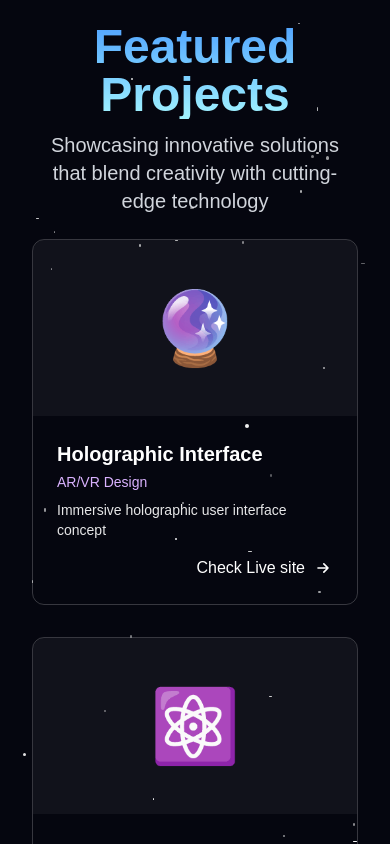
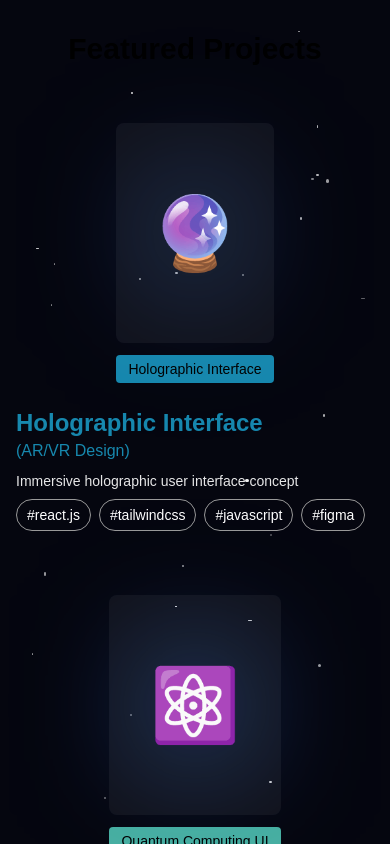
Before and after one commit to hurayracodes/abuhurayra, a React (Vite) app: page / in a window 390 px wide. Shown: the part 3860-4704 px from the top of the page. Built offline with nearby package versions, Linux system fonts and the light colour scheme.

Commit message:
work on projects

```diff
--- a/package.json
+++ b/package.json
@@ -11,6 +11,7 @@
   },
   "dependencies": {
     "@tailwindcss/vite": "^4.1.16",
+    "framer-motion": "^12.23.24",
     "lucide-react": "^0.548.0",
     "react": "^19.1.1",
     "react-dom": "^19.1.1",
--- a/src/components/Navigation.jsx
+++ b/src/components/Navigation.jsx
@@ -44,7 +44,7 @@ function Navigation() {
 
       {/* FULL SCREEN OVERLAY MENU (Mobile) */}
       <div
-        className={`fixed inset-0 z-[999] bg-gradient-to-br from-[#18183bbe] to-[#241238] border-white/20 backdrop-blur-xl flex flex-col justify-center items-center gap-10 text-white text-4xl transition-all duration-500 ${
+        className={`fixed inset-0 z-999 bg-linear-to-b from-[#18183bbe] to-[#241238] border-white/20 backdrop-blur-xl flex flex-col justify-center items-center gap-10 text-white text-4xl transition-all duration-500 ${
           isOpen ? "opacity-100 pointer-events-auto" : "opacity-0 pointer-events-none"
         }`}
       >
--- a/src/pages/Home.jsx
+++ b/src/pages/Home.jsx
@@ -4,7 +4,7 @@ import Info from "../ui/info";
 import Projects from "./Projects";
 import Testimonils from "./Testimonials";
 import Contact from "./Contact";
-import CtaSection from "../ui/CtaSection";
+import LostLoveSection from "../ui/LostLoveSection";
 
 function Home() {
   return (
@@ -14,7 +14,7 @@ function Home() {
     <Projects/>
     <Testimonils/>
     <Contact/>
-    <CtaSection/>
+    <LostLoveSection/>
     </>
   );
 }
--- a/src/ui/Gallery.jsx
+++ b/src/ui/Gallery.jsx
@@ -1,27 +1,70 @@
-import React from "react";
+import { motion } from "framer-motion";
 
 const galleryItems = [
-  { id: 3, title: "Holographic Interface", category: "AR/VR Design", image: "🔮", description: "Immersive holographic user interface concept", link: "#" },
-  { id: 4, title: "Quantum Computing UI", category: "Interface Design", image: "⚛️", description: "Next-generation quantum computing interface", link: "#" },
-  { id: 5, title: "Cyberpunk Portfolio", category: "Web Design", image: "🌃", description: "Dark cyberpunk-themed portfolio website", link: "#" },
-  { id: 6, title: "AI Assistant Interface", category: "AI/ML Design", image: "🤖", description: "Conversational AI assistant with emotion recognition", link: "#" },
-  { id: 7, title: "Space Mission Control", category: "Dashboard Design", image: "🚀", description: "Mission control dashboard for space exploration", link: "#" },
-  { id: 8, title: "Metaverse Gateway", category: "3D Design", image: "https://images.pexels.com/photos/32055930/pexels-photo-32055930.jpeg", description: "Portal interface for metaverse experiences", link: "#" },
+  {
+    id: 1,
+    title: "Holographic Interface",
+    category: "AR/VR Design",
+    image: "🔮",
+    description: "Immersive holographic user interface concept",
+    link: "#",
+    color: "#1788ae",
+  },
+  {
+    id: 2,
+    title: "Quantum Computing UI",
+    category: "Interface Design",
+    image: "⚛️",
+    description: "Next-generation quantum computing interface",
+    link: "#",
+    color: "#47afa1",
+  },
+  {
+    id: 3,
+    title: "Cyberpunk Portfolio",
+    category: "Web Design",
+    image: "🌃",
+    description: "Dark cyberpunk-themed portfolio website",
+    link: "#",
+    color: "#ffe578",
+  },
+  {
+    id: 4,
+    title: "AI Assistant Interface",
+    category: "AI/ML Design",
+    image: "🤖",
+    description: "Conversational AI assistant with emotion recognition",
+    link: "#",
+    color: "#fc815c",
+  },
+  {
+    id: 5,
+    title: "Space Mission Control",
+    category: "Dashboard Design",
+    image: "🚀",
+    description: "Mission control dashboard for space exploration",
+    link: "#",
+    color: "#459bd5",
+  },
+  {
+    id: 6,
+    title: "Metaverse Gateway",
+    category: "3D Design",
+    image:
+      "https://images.pexels.com/photos/32055930/pexels-photo-32055930.jpeg",
+    description: "Portal interface for metaverse experiences",
+    link: "#",
+    color: "#7a4fff",
+  },
 ];
 
 const Gallery = () => {
   return (
-    <section id="projects" className="relative min-h-screen py-16  px-8 overflow-hidden">
-          {/* Header Section */}
-        <div className="text-center flex flex-col pb-6 gap-3">
-          <h2 className="text-5xl font-bold bg-gradient-to-b from-blue-400 to-cyan-200 bg-clip-text text-transparent">
-            Featured Projects
-          </h2>
-          <p className="text-xl text-gray-300 max-w-2xl mx-auto">
-            Showcasing innovative solutions that blend creativity with cutting-edge technology
-          </p>
-        </div>
-      {/* ⭐ Star background */}
+    <section
+      id="projects"
+      className="relative max-w-screen-xl mx-auto px-4 sm:px-8 py-16 sm:pb-24 overflow-hidden"
+    >
+      {/* ⭐ Background Stars */}
       <div className="absolute inset-0 z-0 pointer-events-none">
         {Array.from({ length: 100 }).map((_, i) => (
           <span
@@ -40,54 +83,116 @@ const Gallery = () => {
         ))}
       </div>
 
-      {/* ✨ Gallery Content */}
-      <div className="relative z-10 max-w-7xl mx-auto grid grid-cols-1 sm:grid-cols-2 lg:grid-cols-3 gap-8">
-        {galleryItems.map(({ id, title, category, image, description, link }) => (
+      {/* Header */}
+      <h2 className="text-3xl sm:text-[40px] z-10 font-bold px-4 py-2 w-max mx-auto text-center">
+        Featured Projects
+      </h2>
+
+<div className="relative">
+      {/* Timeline Line */}
+      <div className="w-[2px] hidden sm:block bg-[#1788ae] absolute top-0 bottom-0 left-1/2 -translate-x-1/2"></div>
+      {/* Projects */}
+      <div className="relative z-10 flex flex-col gap-16 sm:gap-28 mt-12 sm:mt-20">
+        {galleryItems.map((item, index) => {
+          const isEven = index % 2 === 0;
+          return (
+            <motion.div
+              key={item.id}
+              initial={{ opacity: 0, y: 100 }}
+              whileInView={{ opacity: 1, y: 0 }}
+              transition={{ duration: 0.8, ease: "easeOut" }}
+              viewport={{ once: true, amount: 0.2 }}
+              className={`flex flex-col sm:flex-row items-center gap-6 sm:gap-[80px] relative ${
+                !isEven ? "sm:flex-row-reverse" : ""
+              }`}
+            >
+              {/* Dot & Line */}
               <div
-  key={id}
-  href={link}
-  className="group relative block rounded-xl border border-white/20 overflow-hidden hover:shadow-[0_0_20px_rgba(59,130,246,0.6)] hover:bg-gradient-to-br hover:from-[#21204ba9] hover:to-[#261935a4] transform transition duration-500 hover:rotate-3"
+                className={`absolute top-1/2 hidden sm:block ${
+                  isEven ? "left-[25%] right-1/2" : "left-1/2 right-[25%]"
+                }`}
+                style={{ height: "1px", backgroundColor: item.color }}
+              ></div>
+
+              <div
+                className="w-4 h-4 rounded-full border-[3px] absolute left-1/2 -translate-x-1/2 bg-[#111] z-10 hidden sm:block"
+                style={{ borderColor: item.color }}
+              ></div>
+              <div
+                className={`w-4 h-4 rounded-full border-[3px] border-[${item.color}] absolute left-1/2 -translate-x-1/2 bg-[#f00] z-10 hidden sm:block`}
+              ></div>
+
+              {/* Image */}
+              <a
+                href={item.link}
+                className={`flex w-full relative justify-center ${
+                  isEven ? "sm:justify-start" : "sm:justify-end"
+                }`}
               >
-  {/* Image Section (fixed height) */}
-  <div className="h-44 flex justify-center items-center bg-white/5 p-4">
-    {typeof image === "string" && image.startsWith("http") ? (
+                <div
+                  className={`flex flex-col items-center relative group sm:hover:scale-105 ease-in-out duration-200 ${
+                    isEven ? "sm:mr-auto" : "sm:ml-auto"
+                  }`}
+                >
+                  <div className="max-w-[400px] w-full flex justify-center items-center bg-white/5 rounded-lg drop-shadow-[0_0_60px_rgba(59,130,246,0.6)] h-[220px]">
+                    {item.image.startsWith("http") ? (
                       <img
-        src={image}
-        alt={title}
+                        src={item.image}
+                        alt={item.title}
                         className="w-full h-full object-cover rounded-lg"
                       />
                     ) : (
-      <div className="text-7xl">{image}</div>
+                      <span className="text-7xl">{item.image}</span>
                     )}
                   </div>
+                  <span
+                    className="flex group-hover:-top-14 ease-jump duration-200 sm:absolute left-1/2 sm:-translate-x-1/2 top-5 px-3 py-1 text-sm sm:text-base mt-3 rounded w-max items-center gap-1 text-black"
+                    style={{
+                      background: item.color,
+                    }}
+                  >
+                    {item.title}
+                  </span>
+                </div>
+              </a>
 
-  {/* Content Section */}
-  <div className="p-6 flex flex-col justify-between min-h-[180px]">
-    <div>
-      <h3 className="text-white text-xl font-semibold mb-1">{title}</h3>
-      <p className="text-purple-300 text-sm mb-2">{category}</p>
-      <p className="text-white/90 text-sm mb-4">{description}</p>
+              {/* Text */}
+              <div className="w-full text-white">
+                <h3
+                  className="font-bold text-2xl md:text-4xl"
+                  style={{ color: item.color }}
+                >
+                  {item.title}
+                </h3>
+                <span
+                  className="text-base md:text-lg"
+                  style={{ color: item.color }}
+                >
+                  ({item.category})
+                </span>
+                <p className="text-sm md:text-base mt-2 text-justify text-white/90">
+                  {item.description}
+                </p>
+                <ul className="flex flex-wrap gap-2 mt-2">
+                  <li className="border rounded-full border-[#999] px-[10px] py-[5px] text-sm">
+                    #react.js
+                  </li>
+                  <li className="border rounded-full border-[#999] px-[10px] py-[5px] text-sm">
+                    #tailwindcss
+                  </li>
+                  <li className="border rounded-full border-[#999] px-[10px] py-[5px] text-sm">
+                    #javascript
+                  </li>
+                  <li className="border rounded-full border-[#999] px-[10px] py-[5px] text-sm">
+                    #figma
+                  </li>
+                </ul>
               </div>
-    <div className="text-right">
-      <a
-            href={link}
-            className="inline-flex  hover:translate-x-2 items-center text-white hover:text-purple-400 transition-all duration-300 font-medium group"
-          >
-            Check Live site
-            <svg
-              className="w-5 h-5 ml-2"
-              fill="none"
-              stroke="currentColor"
-              viewBox="0 0 24 24"
-            >
-              <path strokeLinecap="round" strokeLinejoin="round" strokeWidth={2} d="M13 7l5 5m0 0l-5 5m5-5H6" />
-            </svg>
-          </a>
-    </div>
-  </div>
+            </motion.div>
+          );
+        })}
       </div>
 
-        ))}
 </div>
     </section>
   );
--- /dev/null
+++ b/src/ui/LostLoveSection.jsx
@@ -0,0 +1,76 @@
+import React, { useEffect, useRef } from "react";
+
+const LostLoveSection = () => {
+  const starsRef = useRef([]);
+
+  // Subtle parallax motion
+  useEffect(() => {
+    const handleMouseMove = (e) => {
+      starsRef.current.forEach((star, i) => {
+        const speed = (i % 5) / 10;
+        const x = (window.innerWidth / 2 - e.pageX) * speed;
+        const y = (window.innerHeight / 2 - e.pageY) * speed;
+        if (star) star.style.transform = `translate(${x}px, ${y}px)`;
+      });
+    };
+    window.addEventListener("mousemove", handleMouseMove);
+    return () => window.removeEventListener("mousemove", handleMouseMove);
+  }, []);
+
+  return (
+    <section
+      id="cta"
+      className="relative min-h-screen flex flex-col items-center justify-center overflow-hidden bg-gradient from-[#0d0c1e] via-[#1a0e2b] to-[#0a0818]"
+    >
+      {/* Floating Stars */}
+      <div className="absolute inset-0 z-0 pointer-events-none">
+        {Array.from({ length: 80 }).map((_, i) => (
+          <span
+            key={i}
+            ref={(el) => (starsRef.current[i] = el)}
+            className="absolute rounded-full"
+            style={{
+              left: `${Math.random() * 100}%`,
+              top: `${Math.random() * 100}%`,
+              width: `${Math.random() * 3 + 1}px`,
+              height: `${Math.random() * 3 + 1}px`,
+              background: "white",
+              opacity: Math.random() * 0.7 + 0.3,
+              filter: "blur(1px)",
+            }}
+          />
+        ))}
+      </div>
+
+      {/* Pulsing Heart Core */}
+      <div className="absolute w-48 h-48 bg-pink-500/10 rounded-full blur-3xl animate-ping"></div>
+      <div className="absolute w-24 h-24 bg-fuchsia-600/20 rounded-full blur-2xl animate-pulse"></div>
+
+      {/* Glass Card */}
+      <div className="z-10 max-w-xl text-center p-10 rounded-2xl bg-white/5 border border-white/10 backdrop-blur-md shadow-[0_0_40px_rgba(147,51,234,0.3)] hover:shadow-[0_0_60px_rgba(147,51,234,0.5)] transition-all duration-700">
+        <h1 className="text-5xl md:text-6xl font-light text-transparent bg-clip-text bg-gradient-to from-pink-400 via-purple-300 to-cyan-200 mb-6">
+          Memories in Motion
+        </h1>
+        <p className="text-lg text-gray-300 mb-8 tracking-wide leading-relaxed">
+          “Some memories don’t fade — they evolve into light.” <br />
+          A tribute to what was, and what still echoes in the code of time.
+        </p>
+
+        <div className="flex flex-col md:flex-row gap-4 justify-center">
+          <a href="mailto:abuhuraira3912l@gmail.com">
+            <button className="text-white border border-pink-500/50 bg-pink-600/10 hover:bg-pink-600/30 rounded-lg px-8 py-3 text-lg shadow-lg transition-all duration-300 hover:scale-105">
+              Send a Signal 💌
+            </button>
+          </a>
+          <a href="https://www.fiverr.com/s/YR1qWWK" target="_blank" rel="noreferrer">
+            <button className="text-white border border-cyan-500/40 bg-cyan-600/10 hover:bg-cyan-600/30 rounded-lg px-8 py-3 text-lg shadow-lg transition-all duration-300 hover:scale-105">
+              Enter the Future 🚀
+            </button>
+          </a>
+        </div>
+      </div>
+    </section>
+  );
+};
+
+export default LostLoveSection;
```
Also changed, not shown: src/ui/CtaSection.jsx (deleted, +0 -55 lines), 1 other file (tests, documents, lock files or other folders). Lines whose indentation alone changed are shown as unchanged.
